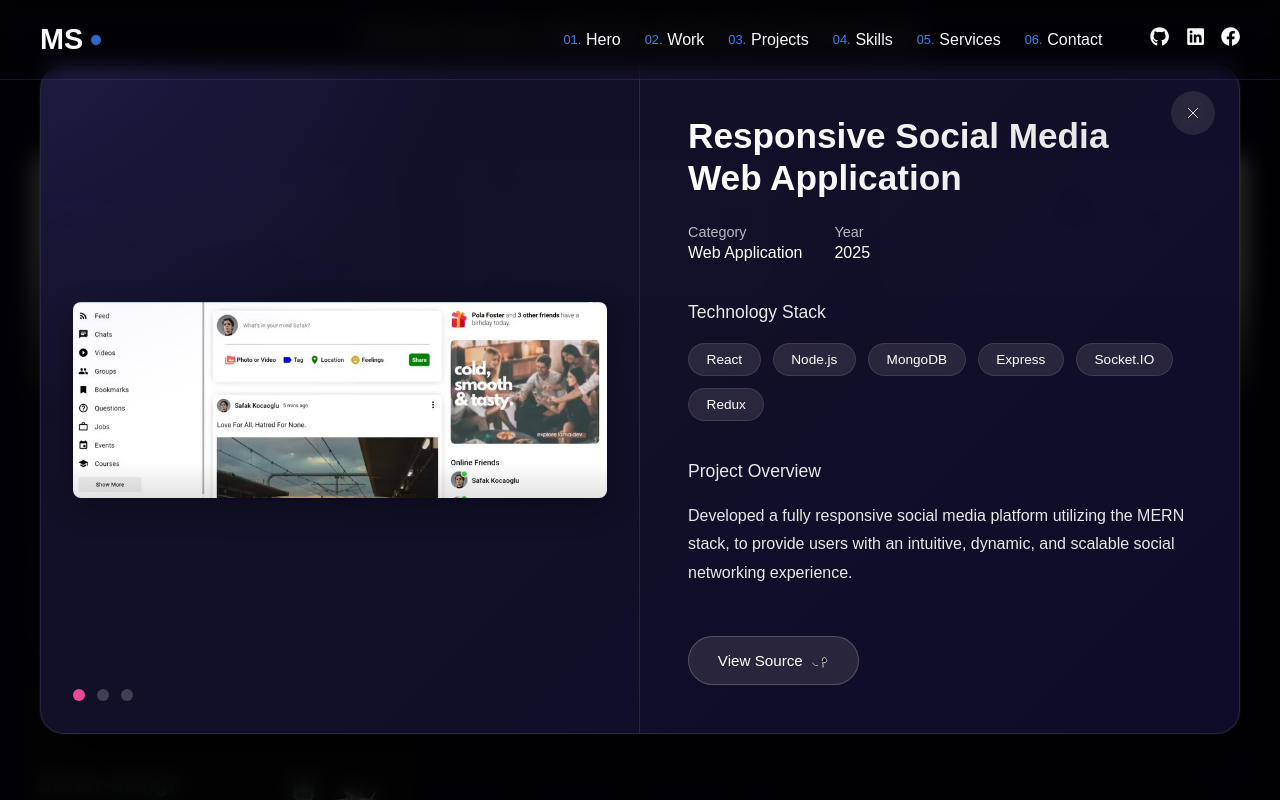
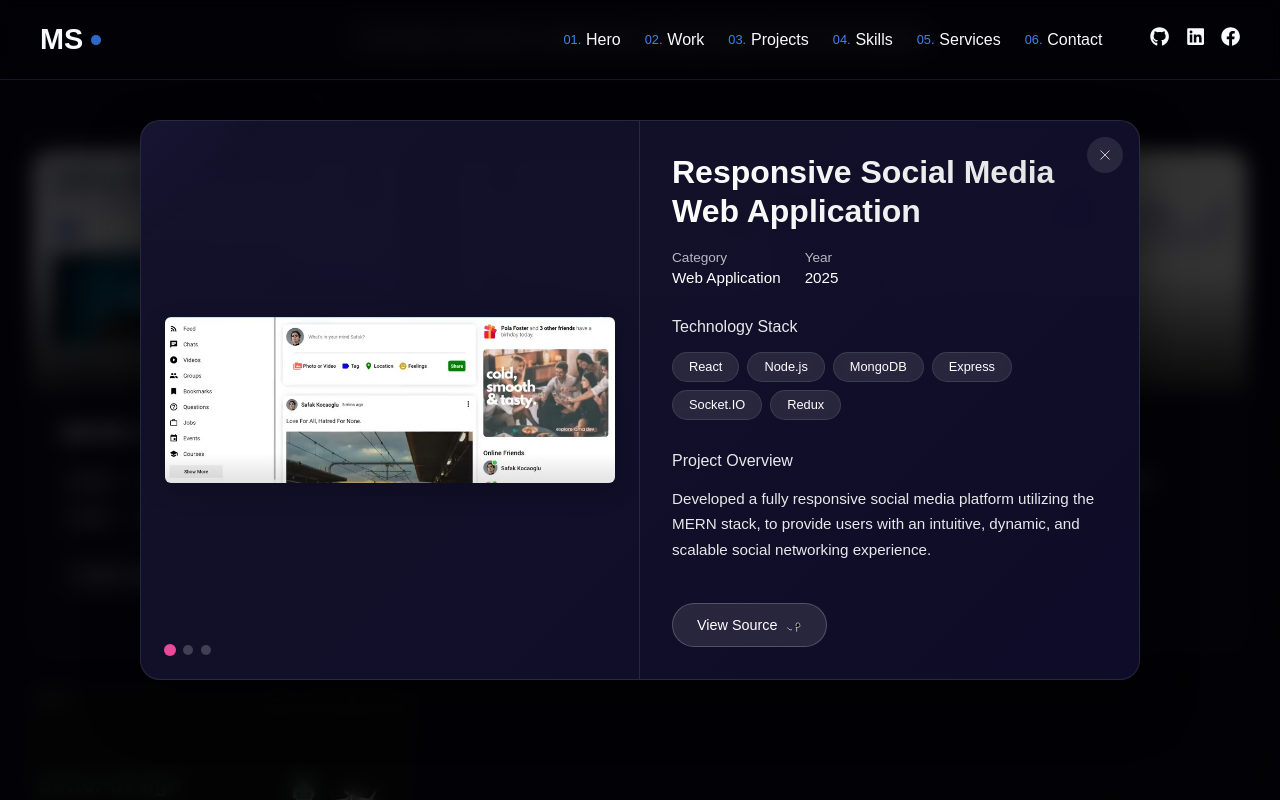
Before and after one commit to manaf12/new-portfolio, a React (Create React App) app: page / in a window 1280 px wide. Both pictures are taken after a click on the element 639 px from the left and 3300 px from the top of the page. Shown: the part 2900-3700 px from the top of the page. Built offline with nearby package versions, Linux system fonts and the light colour scheme.

Commit message:
smaller modal

```diff
--- a/src/components/portfolio/ProjectModal.jsx
+++ b/src/components/portfolio/ProjectModal.jsx
@@ -8,7 +8,6 @@ const ProjectModal = ({ project, onClose }) => {
   const [imagesLoaded, setImagesLoaded] = useState([]);
   const modalRef = useRef(null);
 
-  // Image data with proper alt text
   const images = [
     { src: project.img, alt: `${project.title} main screenshot` },
     { src: `/${project.id}-feature.webp`, alt: `${project.title} feature close-up` },
@@ -18,6 +17,18 @@ const ProjectModal = ({ project, onClose }) => {
   const handleImageLoad = (index) => {
     setImagesLoaded(prev => [...prev, index]);
   };
+
+  // Close modal when clicking outside
+  useEffect(() => {
+    const handleClickOutside = (event) => {
+      if (modalRef.current && !modalRef.current.contains(event.target)) {
+        onClose();
+      }
+    };
+
+    document.addEventListener('mousedown', handleClickOutside);
+    return () => document.removeEventListener('mousedown', handleClickOutside);
+  }, [onClose]);
 
   // Parallax effect
   useEffect(() => {
@@ -70,10 +81,11 @@ const ProjectModal = ({ project, onClose }) => {
         <motion.div
           className="modal-container"
           ref={modalRef}
-          initial={{ y: 50, opacity: 0 }}
+          initial={{ y: 50, opacity: 0, scale: 0.95 }}
           animate={{
             y: 0,
             opacity: 1,
+            scale: 1,
             transition: {
               type: "spring",
               damping: 25,
--- a/src/components/portfolio/projectModal.scss
+++ b/src/components/portfolio/projectModal.scss
@@ -8,7 +8,7 @@
   display: flex;
   align-items: center;
   justify-content: center;
-  padding: 2rem;
+  padding: 1rem;
   perspective: 2000px;
 
   .modal-backdrop {
@@ -21,14 +21,14 @@
 
   .modal-container {
     position: relative;
-    width: 100%;
-    max-width: 1200px;
-    max-height: 90vh;
+    width: 90%;
+    max-width: 1000px;
+    max-height: 85vh;
     background: linear-gradient(135deg, rgba(20, 18, 42, 0.98) 0%, rgba(15, 12, 41, 0.98) 100%);
-    border-radius: 24px;
-    overflow: auto;
+    border-radius: 20px;
+    overflow: hidden;
     border: 1px solid rgba(255, 255, 255, 0.1);
-    box-shadow: 0 30px 60px rgba(0, 0, 0, 0.5), 0 0 0 1px rgba(255, 255, 255, 0.05);
+    box-shadow: 0 25px 50px rgba(0, 0, 0, 0.5);
     transform-style: preserve-3d;
     z-index: 2;
 
@@ -37,7 +37,7 @@
       position: absolute;
       inset: 0;
       background: radial-gradient(
-        800px circle at calc(var(--mouse-x) * 100%) calc(var(--mouse-y) * 100%),
+        600px circle at calc(var(--mouse-x) * 100%) calc(var(--mouse-y) * 100%),
         rgba(99, 102, 241, 0.15),
         transparent 60%
       );
@@ -47,10 +47,10 @@
 
     .close-button {
       position: absolute;
-      top: 1.5rem;
-      right: 1.5rem;
-      width: 44px;
-      height: 44px;
+      top: 1rem;
+      right: 1rem;
+      width: 36px;
+      height: 36px;
       border-radius: 50%;
       background: rgba(255, 255, 255, 0.1);
       border: none;
@@ -68,8 +68,8 @@
       }
 
       svg {
-        width: 20px;
-        height: 20px;
+        width: 18px;
+        height: 18px;
         stroke: white;
       }
     }
@@ -82,7 +82,7 @@
 
     @media (max-width: 1024px) {
       grid-template-columns: 1fr;
-      max-height: 95vh;
+      max-height: 82vh;
     }
   }
 
@@ -92,7 +92,7 @@
     border-right: 1px solid rgba(255, 255, 255, 0.1);
 
     @media (max-width: 1024px) {
-      min-height: 40vh;
+      min-height: 35vh;
       border-right: none;
       border-bottom: 1px solid rgba(255, 255, 255, 0.1);
     }
@@ -101,20 +101,20 @@
       position: relative;
       width: 100%;
       height: 100%;
-      min-height: 500px;
+      min-height: 400px;
       display: flex;
       align-items: center;
       justify-content: center;
-      padding: 2rem;
+      padding: 1.5rem;
 
       @media (max-width: 1024px) {
-        min-height: 400px;
-        padding: 1.5rem;
+        min-height: 350px;
+        padding: 1rem;
       }
 
       @media (max-width: 768px) {
-        min-height: 300px;
-        padding: 1rem;
+        min-height: 250px;
+        padding: 0.75rem;
       }
 
       .image-container {
@@ -129,18 +129,18 @@
           width: auto;
           height: auto;
           max-width: 100%;
-          max-height: 70vh;
+          max-height: 60vh;
           object-fit: contain;
-          border-radius: 8px;
-          box-shadow: 0 10px 30px rgba(0, 0, 0, 0.3);
+          border-radius: 6px;
+          box-shadow: 0 8px 25px rgba(0, 0, 0, 0.2);
           transition: opacity 0.3s ease;
 
           @media (max-width: 1024px) {
-            max-height: 50vh;
+            max-height: 45vh;
           }
 
           @media (max-width: 768px) {
-            max-height: 40vh;
+            max-height: 35vh;
           }
         }
 
@@ -153,8 +153,8 @@
           background: rgba(20, 18, 42, 0.5);
 
           .loader-spinner {
-            width: 40px;
-            height: 40px;
+            width: 32px;
+            height: 32px;
             border: 3px solid rgba(255, 255, 255, 0.2);
             border-top-color: var(--accent);
             border-radius: 50%;
@@ -166,10 +166,10 @@
 
     .media-nav {
       position: absolute;
-      bottom: 2rem;
-      left: 2rem;
+      bottom: 1.5rem;
+      left: 1.5rem;
       display: flex;
-      gap: 0.75rem;
+      gap: 0.5rem;
       z-index: 3;
 
       @media (max-width: 768px) {
@@ -178,8 +178,8 @@
       }
 
       button {
-        width: 12px;
-        height: 12px;
+        width: 10px;
+        height: 10px;
         border-radius: 50%;
         background: rgba(255, 255, 255, 0.2);
         border: none;
@@ -189,13 +189,14 @@
 
         &.active {
           background: var(--accent);
+          transform: scale(1.2);
         }
       }
     }
   }
 
   .modal-details {
-    padding: 3rem;
+    padding: 2rem;
     overflow-y: auto;
     scrollbar-width: thin;
     scrollbar-color: var(--accent) transparent;
@@ -204,12 +205,21 @@
       padding: 1.5rem;
     }
 
+    &::-webkit-scrollbar {
+      width: 5px;
+    }
+
+    &::-webkit-scrollbar-thumb {
+      background-color: var(--accent);
+      border-radius: 3px;
+    }
+
     .modal-header {
-      margin-bottom: 2.5rem;
+      margin-bottom: 2rem;
 
       h2 {
-        font-size: 2.2rem;
-        margin-bottom: 1.5rem;
+        font-size: 2rem;
+        margin-bottom: 1.25rem;
         background: linear-gradient(90deg, white, #e0e0e0);
         -webkit-background-clip: text;
         background-clip: text;
@@ -217,29 +227,29 @@
         line-height: 1.2;
 
         @media (max-width: 768px) {
-          font-size: 1.8rem;
+          font-size: 1.6rem;
         }
       }
 
       .project-meta {
         display: flex;
-        gap: 2rem;
+        gap: 1.5rem;
 
         @media (max-width: 768px) {
           flex-direction: column;
-          gap: 1rem;
+          gap: 0.75rem;
         }
 
         .meta-item {
           span {
             display: block;
-            font-size: 0.9rem;
+            font-size: 0.85rem;
             opacity: 0.7;
             margin-bottom: 0.25rem;
           }
 
           p {
-            font-size: 1rem;
+            font-size: 0.95rem;
             font-weight: 500;
           }
         }
@@ -247,11 +257,11 @@
     }
 
     .tech-stack {
-      margin-bottom: 2.5rem;
+      margin-bottom: 2rem;
 
       h3 {
-        font-size: 1.1rem;
-        margin-bottom: 1.25rem;
+        font-size: 1rem;
+        margin-bottom: 1rem;
         opacity: 0.9;
         font-weight: 500;
       }
@@ -259,13 +269,13 @@
       .tech-chips {
         display: flex;
         flex-wrap: wrap;
-        gap: 0.75rem;
+        gap: 0.5rem;
 
         span {
           background: rgba(255, 255, 255, 0.1);
-          padding: 0.5rem 1.1rem;
+          padding: 0.4rem 1rem;
           border-radius: 100px;
-          font-size: 0.85rem;
+          font-size: 0.8rem;
           font-weight: 500;
           border: 1px solid rgba(255, 255, 255, 0.1);
           transition: all 0.3s ease;
@@ -275,26 +285,26 @@
     }
 
     .project-description {
-      margin-bottom: 3rem;
+      margin-bottom: 2.5rem;
 
       h3 {
-        font-size: 1.1rem;
-        margin-bottom: 1.25rem;
+        font-size: 1rem;
+        margin-bottom: 1rem;
         opacity: 0.9;
         font-weight: 500;
       }
 
       p {
-        line-height: 1.8;
+        line-height: 1.7;
         opacity: 0.9;
-        margin-bottom: 1.5rem;
-        font-size: 1rem;
+        margin-bottom: 1.25rem;
+        font-size: 0.95rem;
       }
     }
 
     .project-links {
       display: flex;
-      gap: 1.5rem;
+      gap: 1rem;
       flex-wrap: wrap;
 
       @media (max-width: 768px) {
@@ -305,11 +315,11 @@
         display: flex;
         align-items: center;
         gap: 0.5rem;
-        padding: 0.9rem 1.8rem;
+        padding: 0.8rem 1.5rem;
         border-radius: 100px;
         text-decoration: none;
         font-weight: 500;
-        font-size: 0.95rem;
+        font-size: 0.9rem;
         transition: all 0.3s ease;
 
         @media (max-width: 768px) {
@@ -333,8 +343,8 @@
         }
 
         svg {
-          width: 18px;
-          height: 18px;
+          width: 16px;
+          height: 16px;
           stroke: currentColor;
         }
       }
```
